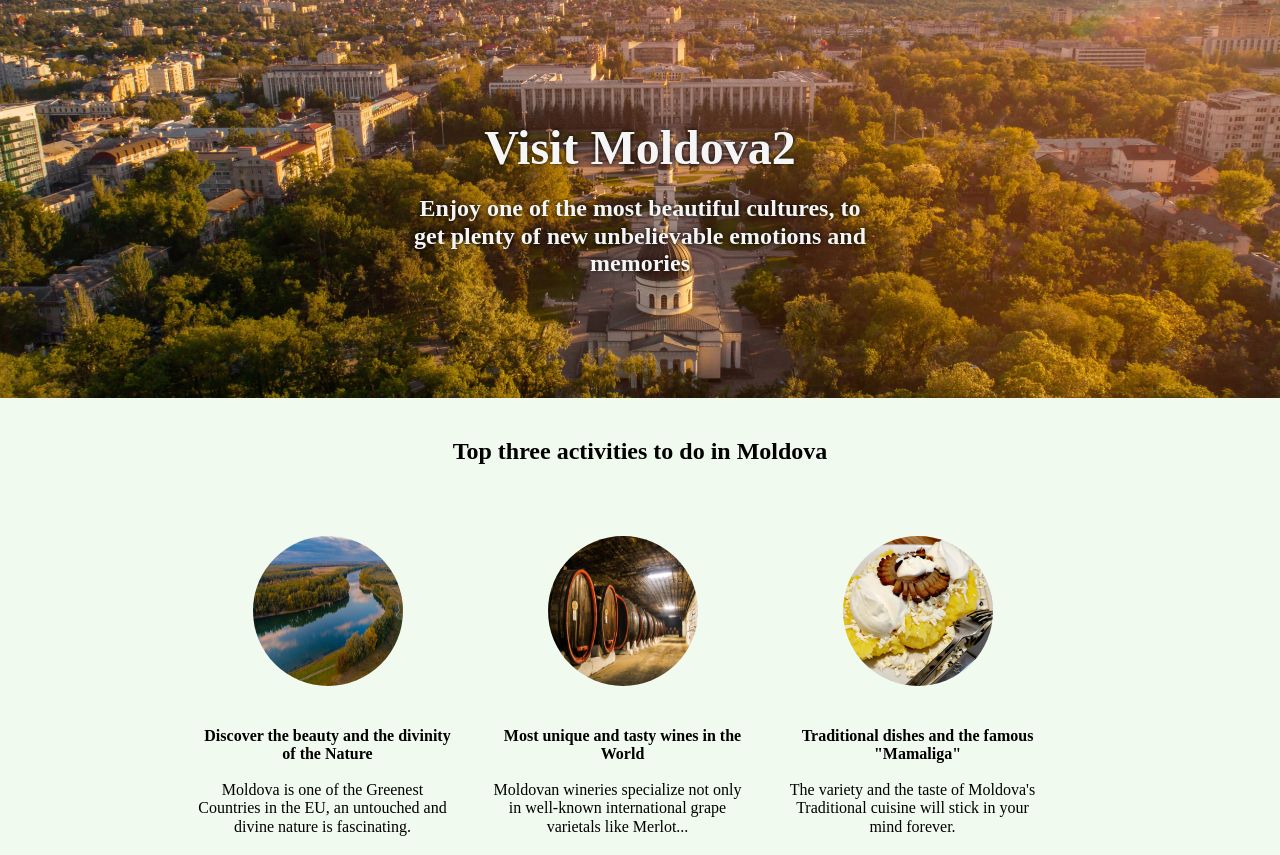
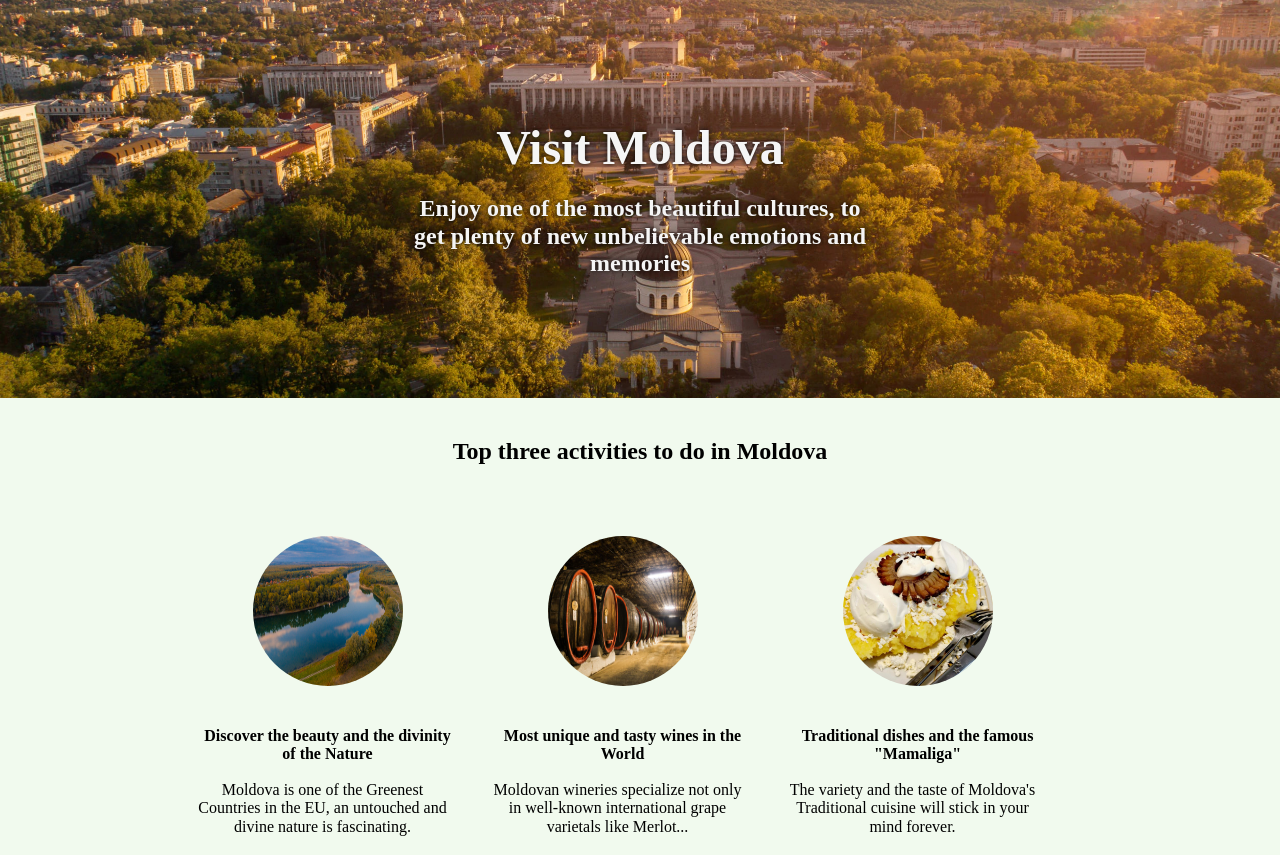
Before and after one commit to CoSlava/Moldova, a plain HTML site: page index.html in a window 1280 px wide. Shown: the top 855 px of the page. Drawn offline with nearby package versions, Linux system fonts and the light colour scheme.

Commit message:
Commit change 2

```diff
--- a/index.html
+++ b/index.html
@@ -6,7 +6,7 @@
     <body>
 
         <div class="hero">
-            <h1 id="visit">Visit Moldova2</h1>
+            <h1 id="visit">Visit Moldova</h1>
             <h2 id="enjoy">Enjoy one of the most beautiful cultures, to get plenty of new unbelievable emotions and memories</h2>
         </div>
 
```
